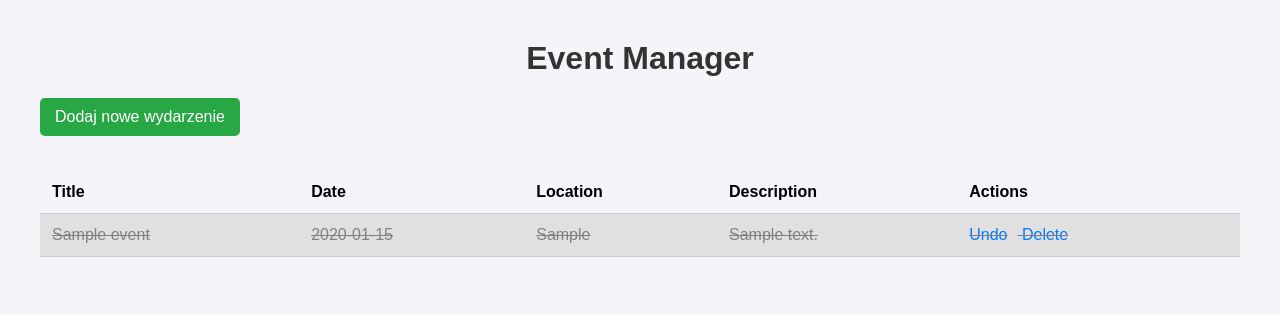
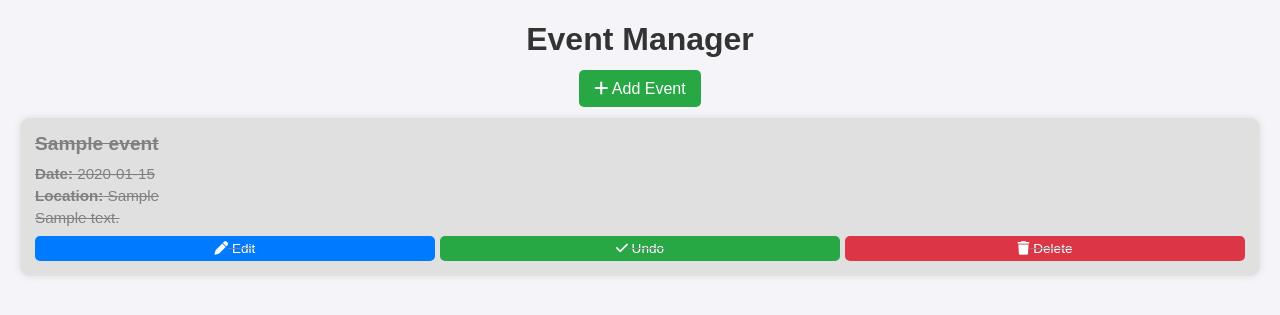
Before and after one commit to MatLask/TiJo2_Projekt, a Flask app: page / in a window 1280 px wide. Shown: the top 315 px of the page. Run offline with Flask 3, Linux system fonts and the light colour scheme; tables that the repository leaves empty hold one stand-in row (values such as "Sample post").

Commit message:
Wersja 2

```diff
--- a/app.py
+++ b/app.py
@@ -1,5 +1,6 @@
 from flask import Flask, render_template, request, redirect, url_for
 from flask_sqlalchemy import SQLAlchemy
+from datetime import datetime
 
 app = Flask(__name__)
 app.config['SQLALCHEMY_DATABASE_URI'] = 'sqlite:///events.db'
@@ -37,6 +38,24 @@ def new_event():
         return redirect(url_for('index'))
     return render_template('new.html')
 
+@app.route('/event/edit/<int:event_id>', methods=['GET', 'POST'])
+def edit_event(event_id):
+    ev = Event.query.get_or_404(event_id)
+    if request.method == 'POST':
+        title = request.form.get('title', '').strip()
+        date = request.form.get('date', '').strip()
+        location = request.form.get('location', '').strip()
+        description = request.form.get('description', '').strip()
+        if not title or not date:
+            return render_template('edit.html', error="Title and date required", form=request.form, event=ev)
+        ev.title = title
+        ev.date = date
+        ev.location = location
+        ev.description = description
+        db.session.commit()
+        return redirect(url_for('index'))
+    return render_template('edit.html', event=ev)
+
 @app.route('/event/delete/<int:event_id>')
 def delete_event(event_id):
     ev = Event.query.get_or_404(event_id)
--- a/templates/index.html
+++ b/templates/index.html
@@ -3,42 +3,51 @@
 <head>
 <meta charset="UTF-8">
 <title>Event Manager</title>
+<link href="https://cdnjs.cloudflare.com/ajax/libs/font-awesome/6.4.0/css/all.min.css" rel="stylesheet">
 <style>
-body { font-family: Arial, sans-serif; margin: 40px; background: #f4f4f9; }
+body { font-family: Arial, sans-serif; margin: 20px; background: #f4f4f9; }
 h1 { text-align: center; color: #333; }
-table { width: 100%; border-collapse: collapse; margin-top: 20px; }
-th, td { padding: 12px; border-bottom: 1px solid #ccc; text-align: left; }
-tr.done { text-decoration: line-through; color: gray; background: #e0e0e0; }
-a { text-decoration: none; color: #007BFF; margin-right: 10px; }
-a:hover { text-decoration: underline; }
-button { padding: 5px 10px; }
-.new-event { display: inline-block; margin-bottom: 15px; padding: 10px 15px; background: #28a745; color: white; border-radius: 5px; }
-.new-event:hover { background: #218838; }
+.nav { text-align: center; margin-bottom: 20px; }
+.add-btn { padding: 10px 15px; background: #28a745; color: white; border-radius: 5px; text-decoration: none; }
+.add-btn:hover { background: #218838; }
+.cards { display: grid; grid-template-columns: repeat(auto-fit, minmax(250px, 1fr)); gap: 15px; }
+.card { background: white; border-radius: 10px; padding: 15px; box-shadow: 0 0 8px rgba(0,0,0,0.1); position: relative; transition: transform 0.2s; }
+.card:hover { transform: translateY(-3px); }
+.card.done { background: #e0e0e0; color: gray; text-decoration: line-through; }
+.card h2 { margin: 0 0 10px 0; font-size: 1.2em; }
+.card p { margin: 5px 0; font-size: 0.95em; }
+.actions { margin-top: 10px; display: flex; gap: 5px; }
+.actions a { text-decoration: none; padding: 5px 8px; border-radius: 5px; color: white; font-size: 0.85em; flex: 1; text-align: center; }
+.actions a.edit { background: #007BFF; }
+.actions a.edit:hover { background: #0056b3; }
+.actions a.done { background: #28a745; }
+.actions a.done:hover { background: #218838; }
+.actions a.delete { background: #dc3545; }
+.actions a.delete:hover { background: #b02a37; }
+@media (max-width: 500px) {
+  .cards { grid-template-columns: 1fr; }
+}
 </style>
 </head>
 <body>
 <h1>Event Manager</h1>
-<a class="new-event" href="{{ url_for('new_event') }}">Dodaj nowe wydarzenie</a>
-<table>
-    <tr>
-        <th>Title</th>
-        <th>Date</th>
-        <th>Location</th>
-        <th>Description</th>
-        <th>Actions</th>
-    </tr>
-    {% for event in events %}
-    <tr class="{{ 'done' if event.done else '' }}">
-        <td>{{ event.title }}</td>
-        <td>{{ event.date }}</td>
-        <td>{{ event.location }}</td>
-        <td>{{ event.description }}</td>
-        <td>
-            <a href="{{ url_for('toggle_done', event_id=event.id) }}">{{ 'Undo' if event.done else 'Done' }}</a>
-            <a href="{{ url_for('delete_event', event_id=event.id) }}" onclick="return confirm('Are you sure?')">Delete</a>
-        </td>
-    </tr>
-    {% endfor %}
-</table>
+<div class="nav">
+    <a class="add-btn" href="{{ url_for('new_event') }}"><i class="fa fa-plus"></i> Add Event</a>
+</div>
+<div class="cards">
+{% for event in events %}
+<div class="card {% if event.done %}done{% endif %}">
+    <h2>{{ event.title }}</h2>
+    <p><strong>Date:</strong> {{ event.date }}</p>
+    <p><strong>Location:</strong> {{ event.location }}</p>
+    <p>{{ event.description }}</p>
+    <div class="actions">
+        <a class="edit" href="{{ url_for('edit_event', event_id=event.id) }}"><i class="fa fa-pen"></i> Edit</a>
+        <a class="done" href="{{ url_for('toggle_done', event_id=event.id) }}"><i class="fa fa-check"></i> {% if event.done %}Undo{% else %}Done{% endif %}</a>
+        <a class="delete" href="{{ url_for('delete_event', event_id=event.id) }}" onclick="return confirm('Are you sure?')"><i class="fa fa-trash"></i> Delete</a>
+    </div>
+</div>
+{% endfor %}
+</div>
 </body>
 </html>
```
Also changed, not shown: templates/edit.html (added, +41 -0 lines), templates/new.html (+4 -4 lines).
